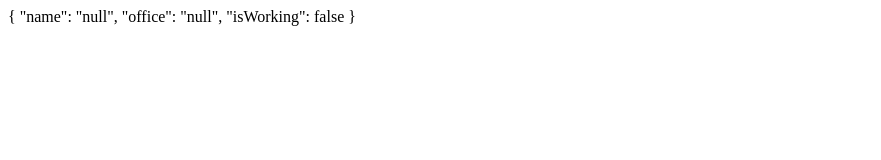
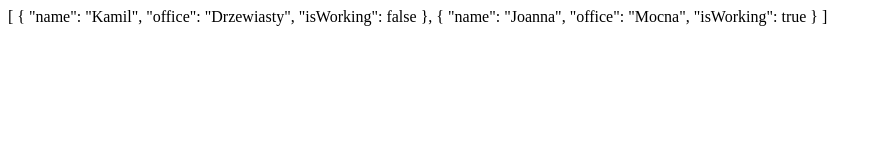
Before and after one commit to KamilFicerman/KamilFicerman.github.io, a plain HTML site: page index.html in a window 1280 px wide. Shown: the whole page, without its empty margins (0-881 px from the left). Drawn offline with Linux system fonts and the light colour scheme.

Commit message:
Update index.html

```diff
--- a/index.html
+++ b/index.html
@@ -1,12 +1,17 @@
 <!DOCTYPE html>
 <html>
 <body>
-
+[
     {
-        "name": "null",
-        "office": "null",
+        "name": "Kamil",
+        "office": "Drzewiasty",
         "isWorking": false
+    },
+    {
+        "name": "Joanna",
+        "office": "Mocna",
+        "isWorking": true
     }
-
+]
 </body>
 </html>
```
